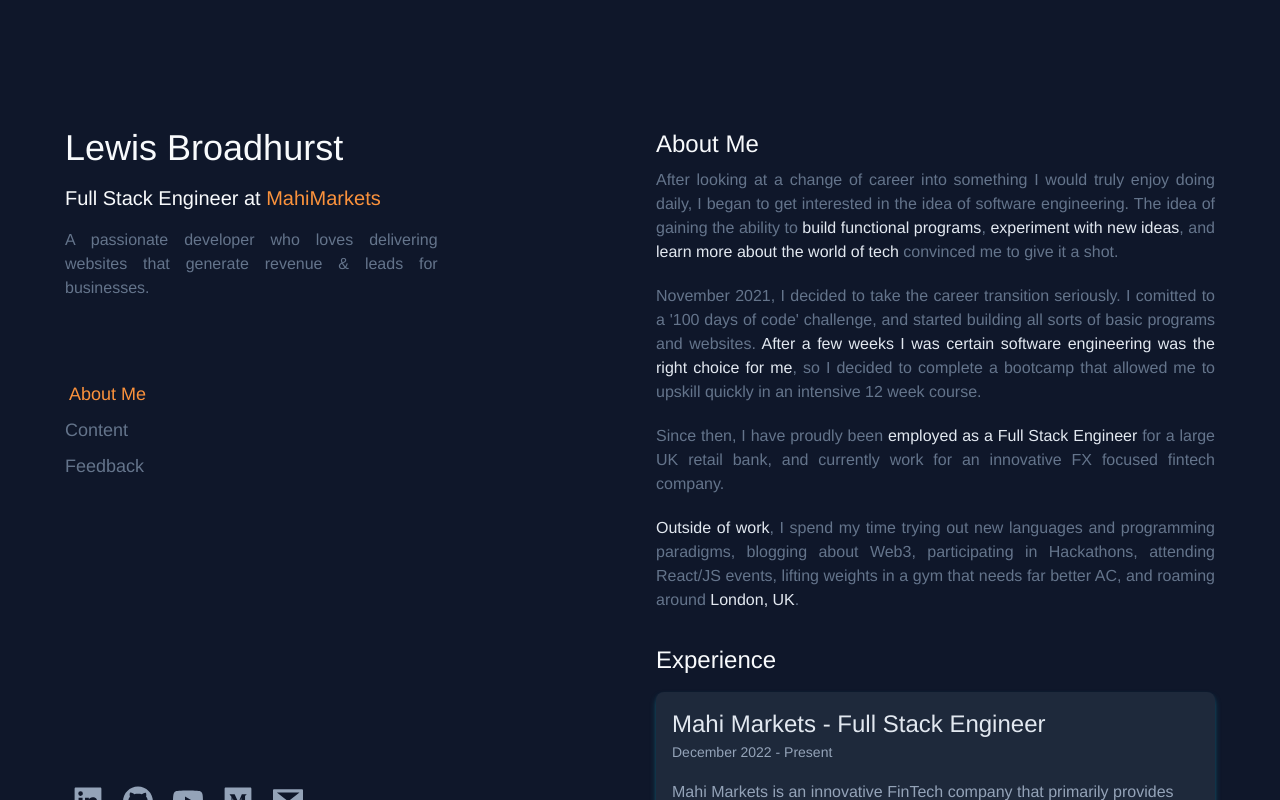
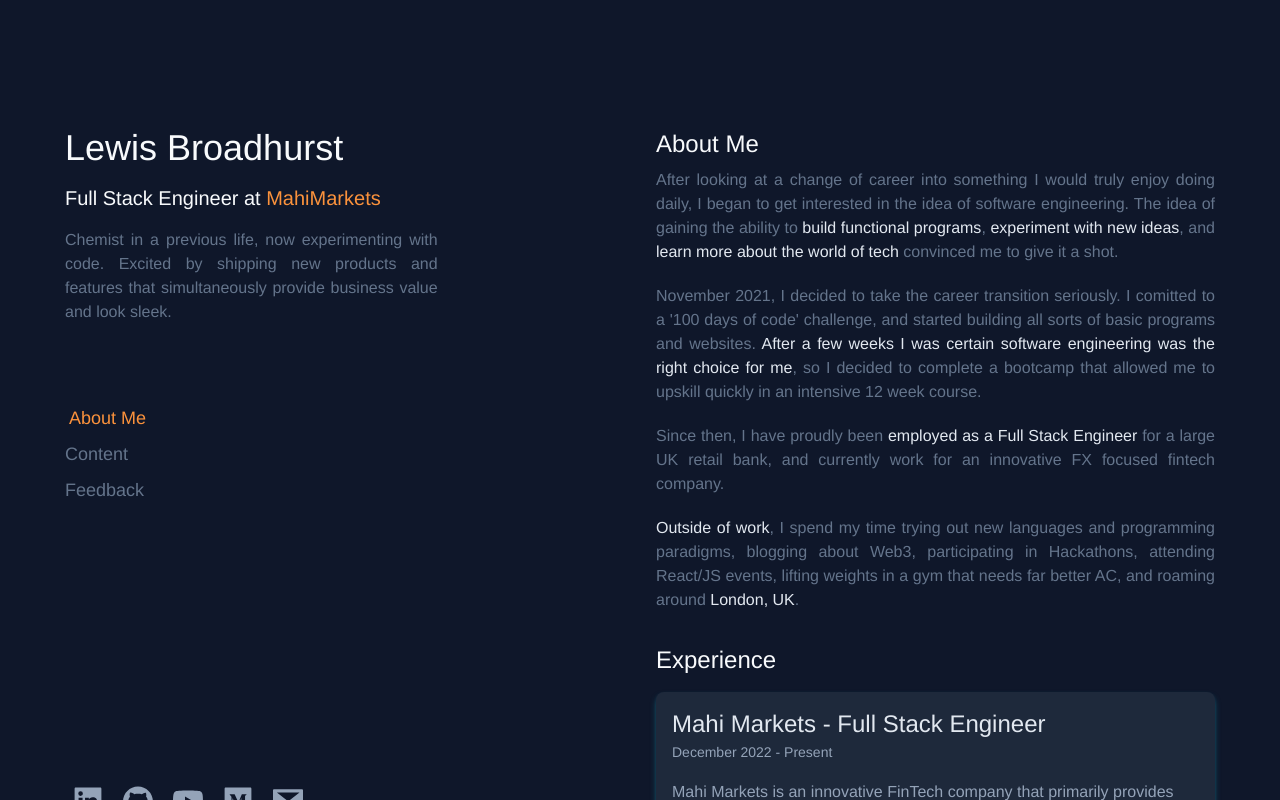
Before and after one commit to LMBroadhurst/CRYPTO_SUPERAPP, a Next.js app: page / in a window 1280 px wide. Shown: the top 800 px of the page. Built offline with nearby package versions, Linux system fonts and the light colour scheme.

Commit message:
Update Header.tsx

```diff
--- a/components/home/Header.tsx
+++ b/components/home/Header.tsx
@@ -13,7 +13,7 @@ const Header = () => {
             > MahiMarkets</a>
         </h2>
 
-        <p className='text-md text-slate-500 w-2/3 sm:text-justify sm:4/5'>A passionate developer who loves delivering websites that generate revenue & leads for businesses.</p>
+        <p className='text-md text-slate-500 w-2/3 sm:text-justify sm:4/5'>Chemist in a previous life, now experimenting with code. Excited by shipping new products and features that simultaneously provide business value and look sleek.</p>
 
     </section>
   )
```
